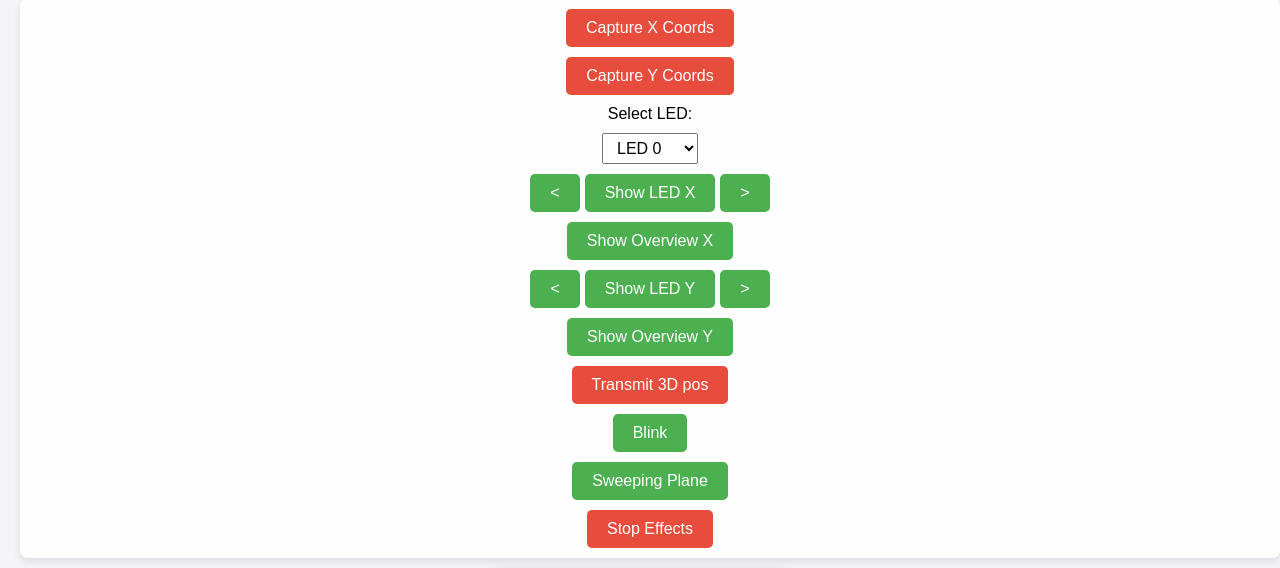
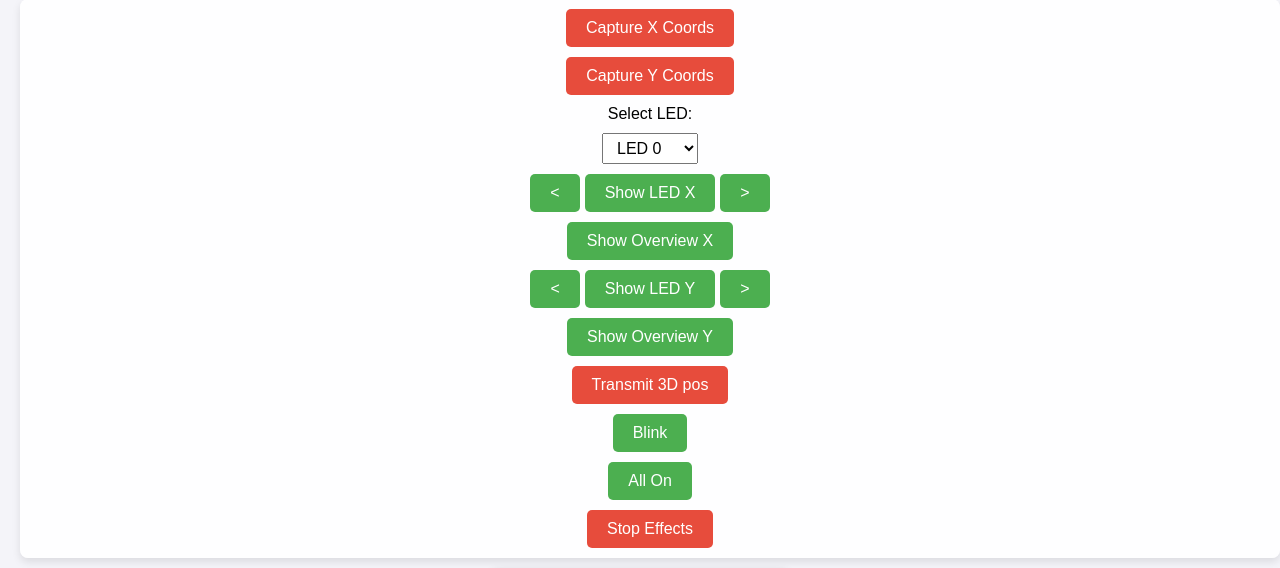
Before and after one commit to Turun/StandupMathsChristmastreeWeb, a Flask app: page / in a window 1280 px wide. Shown: the part 181-749 px from the top of the page. Run offline with Flask 3, Linux system fonts and the light colour scheme; parts of the project's set-up code (start-up, migrations or seed data) failed here and were passed over.

Commit message:
add effect to simply turn leds on

```diff
--- a/static/script/effects.js
+++ b/static/script/effects.js
@@ -5,9 +5,9 @@ export function blink() {
     xhr.send();
 }
 
-export function planes() {
+export function allOn() {
     var xhr = new XMLHttpRequest();
-    xhr.open("POST", "effects/planes", false);
+    xhr.open("POST", "effects/allon", false);
     xhr.setRequestHeader('Content-Type', 'application/json');
     xhr.send();
 }
--- a/static/script/ui.js
+++ b/static/script/ui.js
@@ -1,6 +1,6 @@
 import {start_capturing, is_led_on, compute_lock_in_image_data_array} from "./capture_unidirectional.js";
 import { merge_and_transmit } from "./merge_directions.js";
-import {blink, planes, stop} from "./effects.js";
+import {blink, allOn, stop} from "./effects.js";
 
 let current_led_index = 0;
 
@@ -303,9 +303,9 @@ export function setup_ui(
     effectBlinkButton.addEventListener('click', () => {
          blink();
     });
-    const effectSweepingPlanesButton = document.getElementById('effect-sweeping-plane-btn');
-    effectSweepingPlanesButton.addEventListener('click', () => {
-         planes();
+    const effectAllOnButton = document.getElementById('effect-all-on-btn');
+    effectAllOnButton.addEventListener('click', () => {
+         allOn();
     });
     const effectStopButton = document.getElementById('effect-stop-btn');
     effectStopButton.addEventListener('click', () => {
--- a/templates/index.html
+++ b/templates/index.html
@@ -34,7 +34,7 @@
         <button disabled id="overview-btn-y">Show Overview Y</button>
         <button id="transmit-btn" class="action-btn">Transmit 3D pos</button>
         <button id="effect-blink-btn" class="blue-btn">Blink</button>
-        <button id="effect-sweeping-plane-btn" class="blue-btn">Sweeping Plane</button>
+        <button id="effect-all-on-btn" class="blue-btn">All On</button>
         <button id="effect-stop-btn" class="action-btn">Stop Effects</button>
       </div>
 
```
